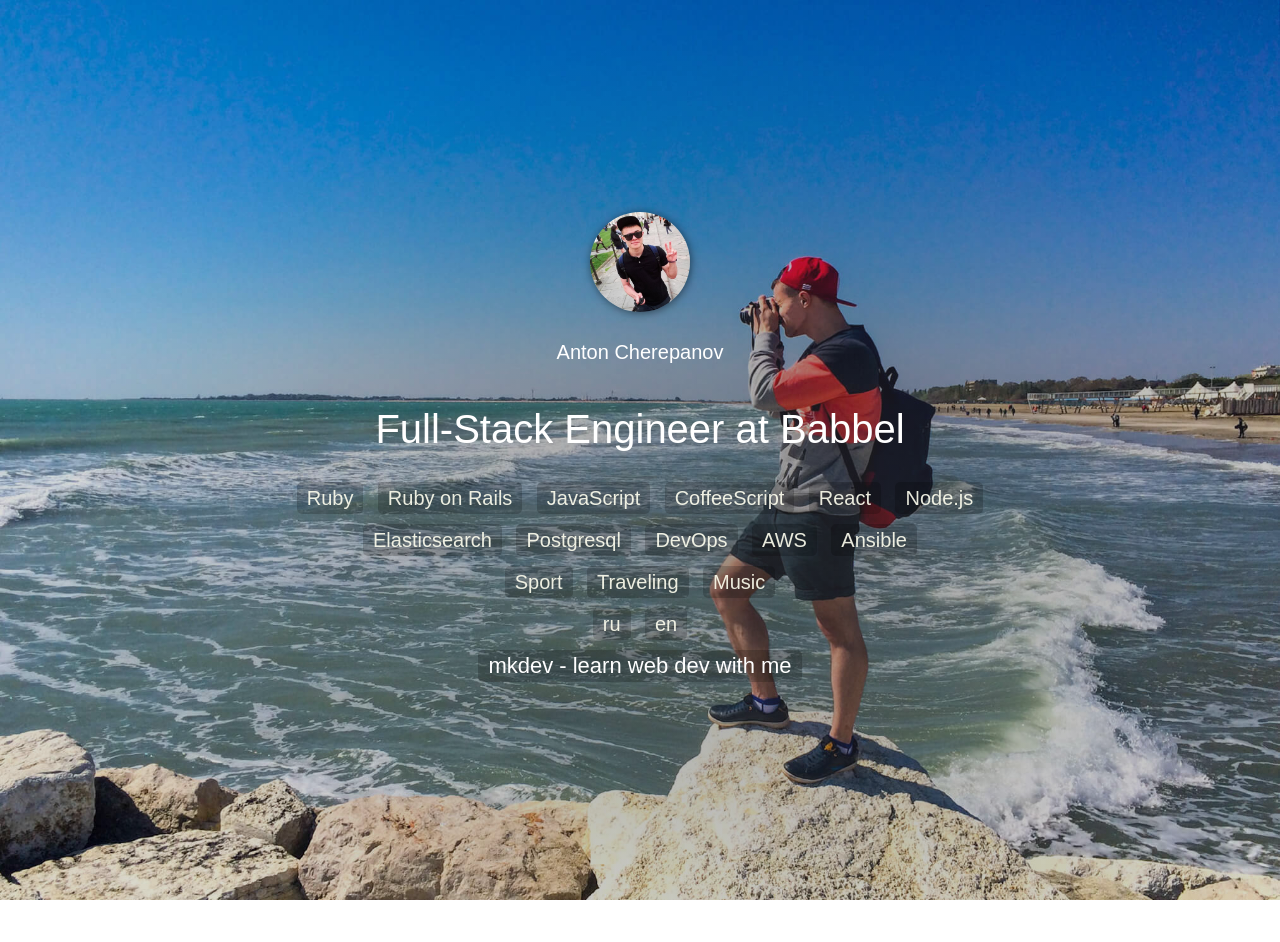
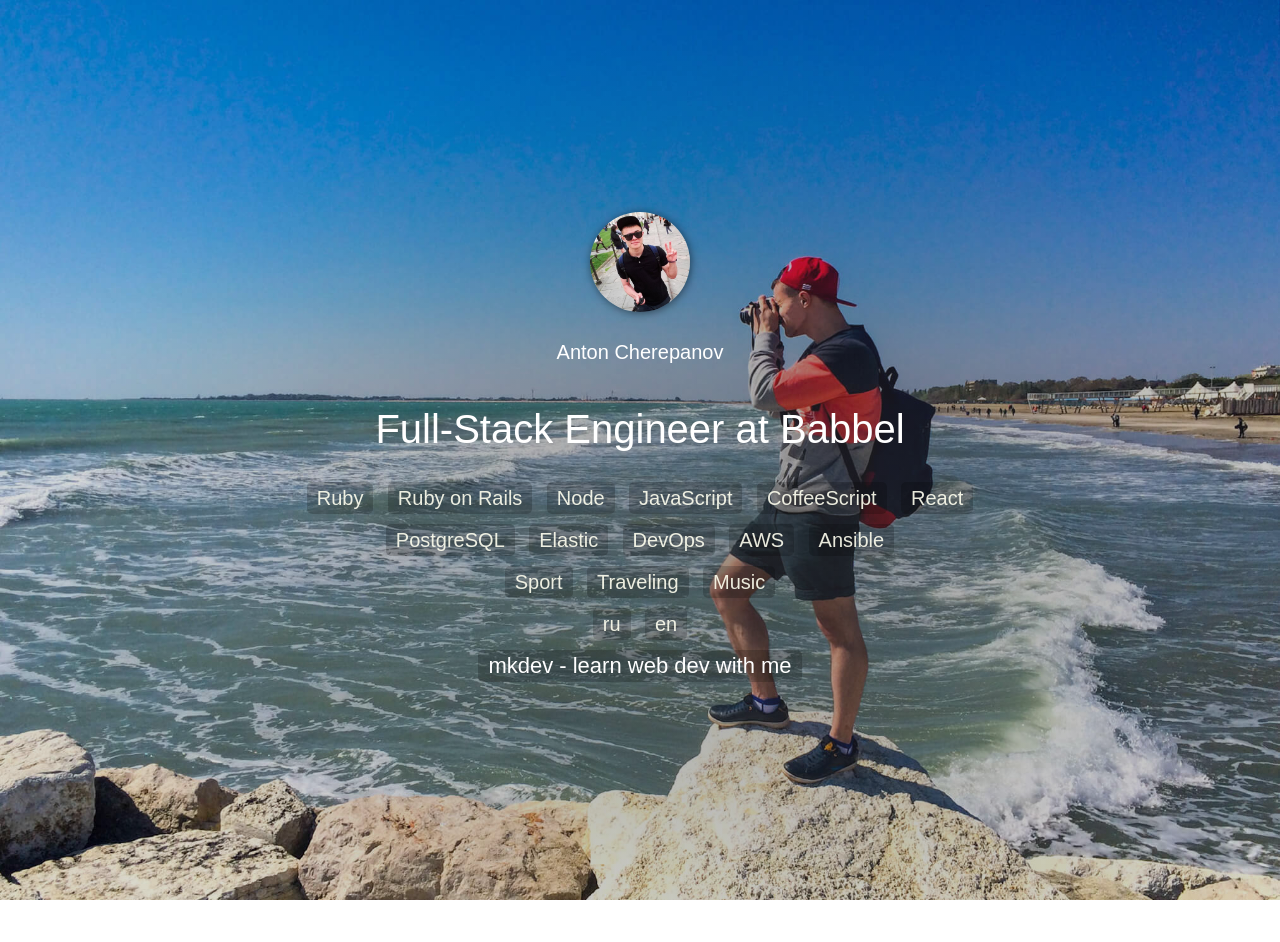
Before and after one commit to davetoxa/davetoxa.github.com, a Jekyll site: the page built from index.html, in a window 1280 px wide. Shown: the top 942 px of the page. Built offline with Jekyll 4.4.1, drawn with Linux system fonts in a browser that asks for light colours; nearby versions of some CDN libraries; Markdown is read by kramdown in place of the engine named in the settings.

Commit message:
Update tags

```diff
--- a/_config.yml
+++ b/_config.yml
@@ -1,2 +1,2 @@
-title: Anton Cherepanov
+title: Anton Cherepanov | Full-Stack Engineer
 markdown: redcarpet
--- a/_includes/head.html
+++ b/_includes/head.html
@@ -4,8 +4,8 @@
     <meta http-equiv="X-UA-Compatible" content="IE=edge">
 
     <title>{% if page.title %}{{ page.title }}{% else %}{{ site.title }}{% endif %}</title>
-    <meta name="keywords" content="ruby, rails, ruby on rails, javascript, node.js, engineer, aws, devops">
-    <meta name="description" content="Anton Cherepanov. Full stack Engineer">
+    <meta name="keywords" content="ruby, rails, ruby on rails, javascript, node, engineer, mentor, aws, devops, davetoxa">
+    <meta name="description" content="Anton Cherepanov. Full Stack Engineer. Mentor">
 
     <link rel="shortcut icon" href="/images/favicon.png" type="image/png">
     <link rel="stylesheet" href="/css/flags.css">
--- a/_includes/intro.html
+++ b/_includes/intro.html
@@ -9,13 +9,13 @@
 				<ul class="tags">
 					<li class="tag">Ruby</li>
 					<li class="tag">Ruby on Rails</li>
+					<li class="tag">Node</li>
 					<li class="tag">JavaScript</li>
 					<li class="tag">CoffeeScript</li>
 					<li class="tag">React</li>
-					<li class="tag">Node.js</li>
 					<br>
-					<li class="tag">Elasticsearch</li>
-					<li class="tag">Postgresql</li>
+					<li class="tag">PostgreSQL</li>
+					<li class="tag">Elastic</li>
 					<li class="tag">DevOps</li>
 					<li class="tag">AWS</li>
 					<li class="tag">Ansible</li>
```
